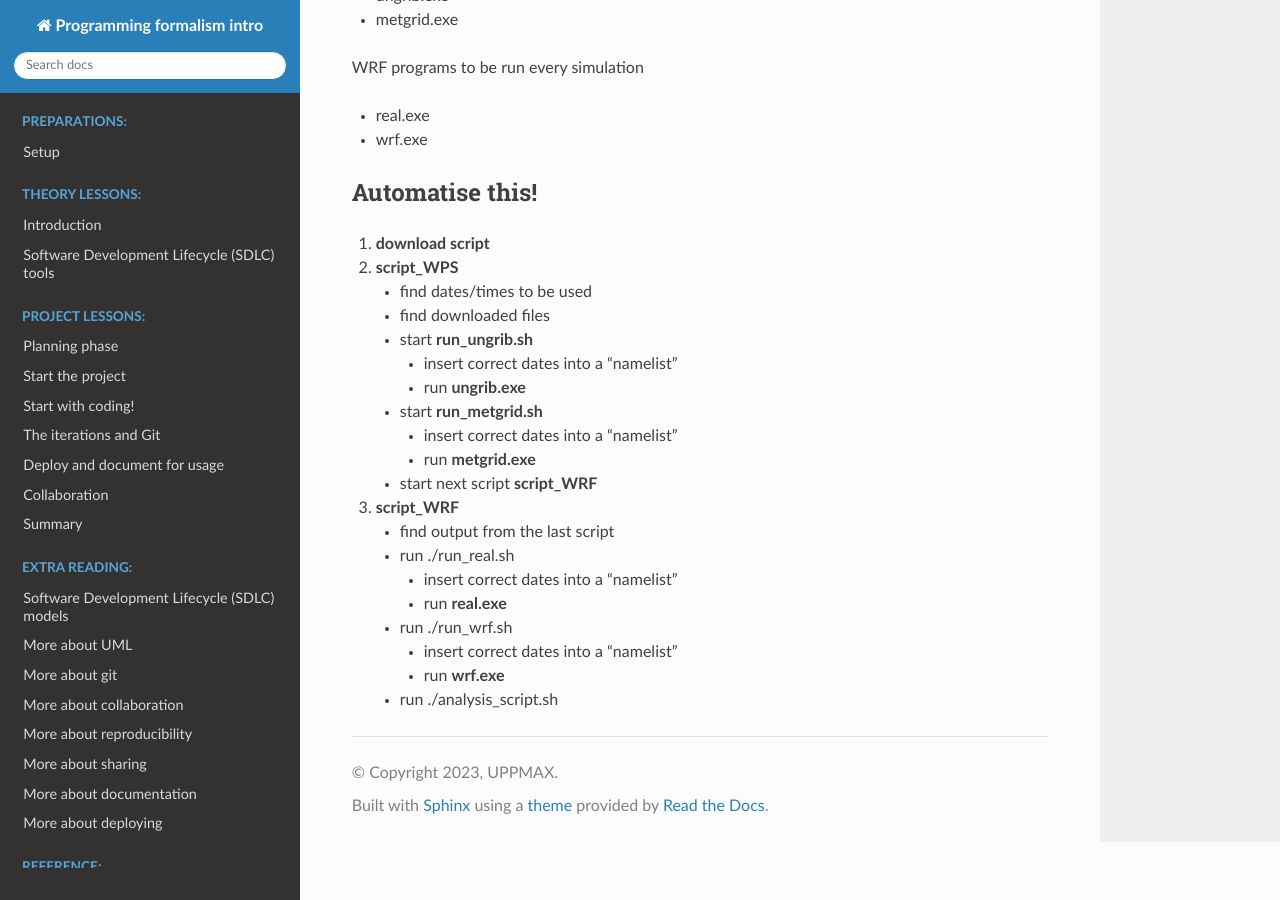
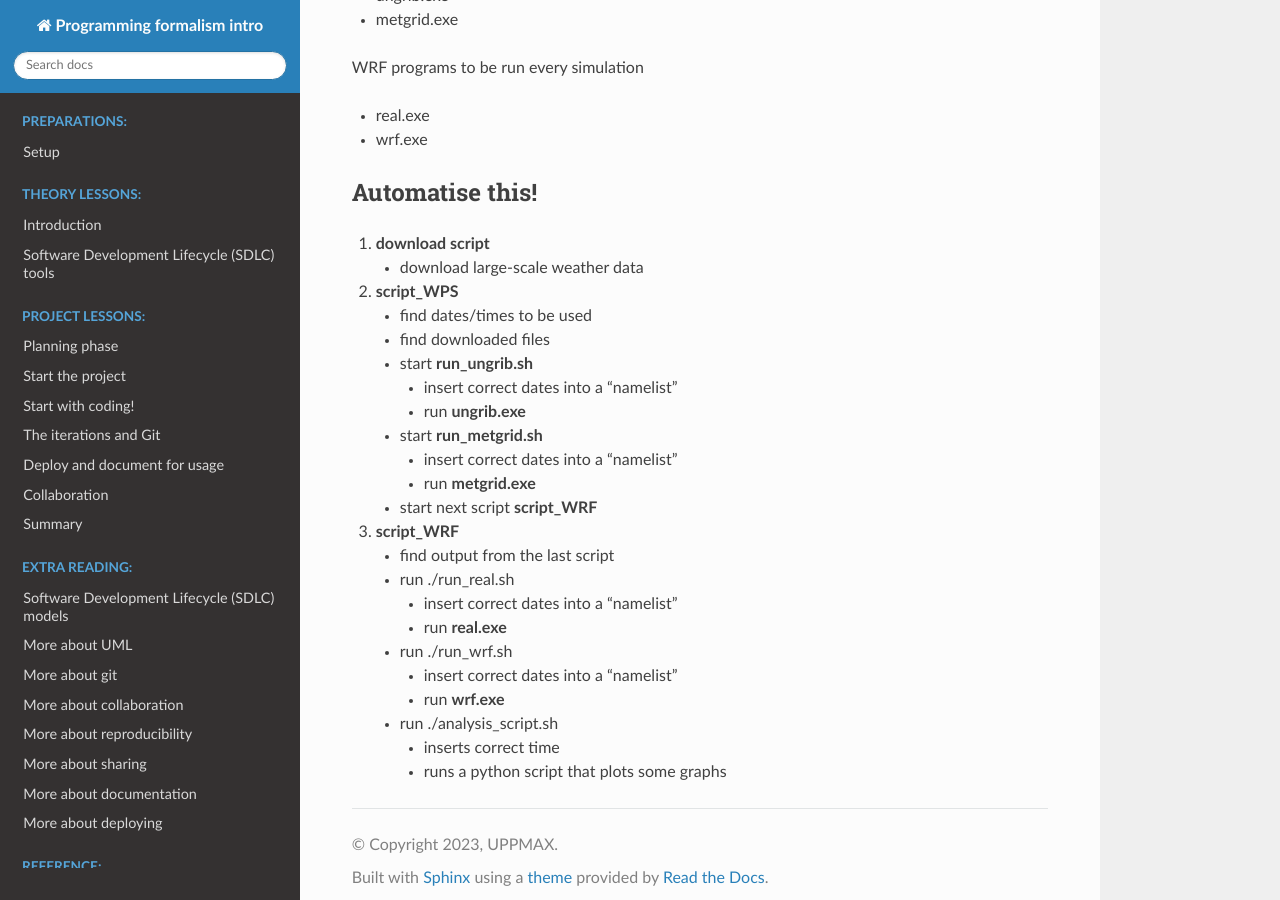
Before and after one commit to UPPMAX/programming_formalisms_intro, a Sphinx documentation site: the page built from doc/wrf-workflow.md, in a window 1280 px wide and 900 px high, scrolled down 770 px. Built offline with Sphinx 7.4.7 and the Read the Docs theme 2.0.0, drawn with Linux system fonts in a browser that asks for light colours; pages that are not in the unit, such as notebooks, are missing from menus.

Commit message:
Update wrf-workflow.md

```diff
--- a/doc/wrf-workflow.md
+++ b/doc/wrf-workflow.md
@@ -14,6 +14,8 @@ WRF programs to be run every simulation
 ## Automatise this!
 
 1. **download script**
+
+    - download large-scale weather data
 
 1. **script_WPS**
 
@@ -44,3 +46,5 @@ WRF programs to be run every simulation
       - run **wrf.exe**
 
    - run ./analysis_script.sh
+      - inserts correct time
+      - runs a python script that plots some graphs
```
